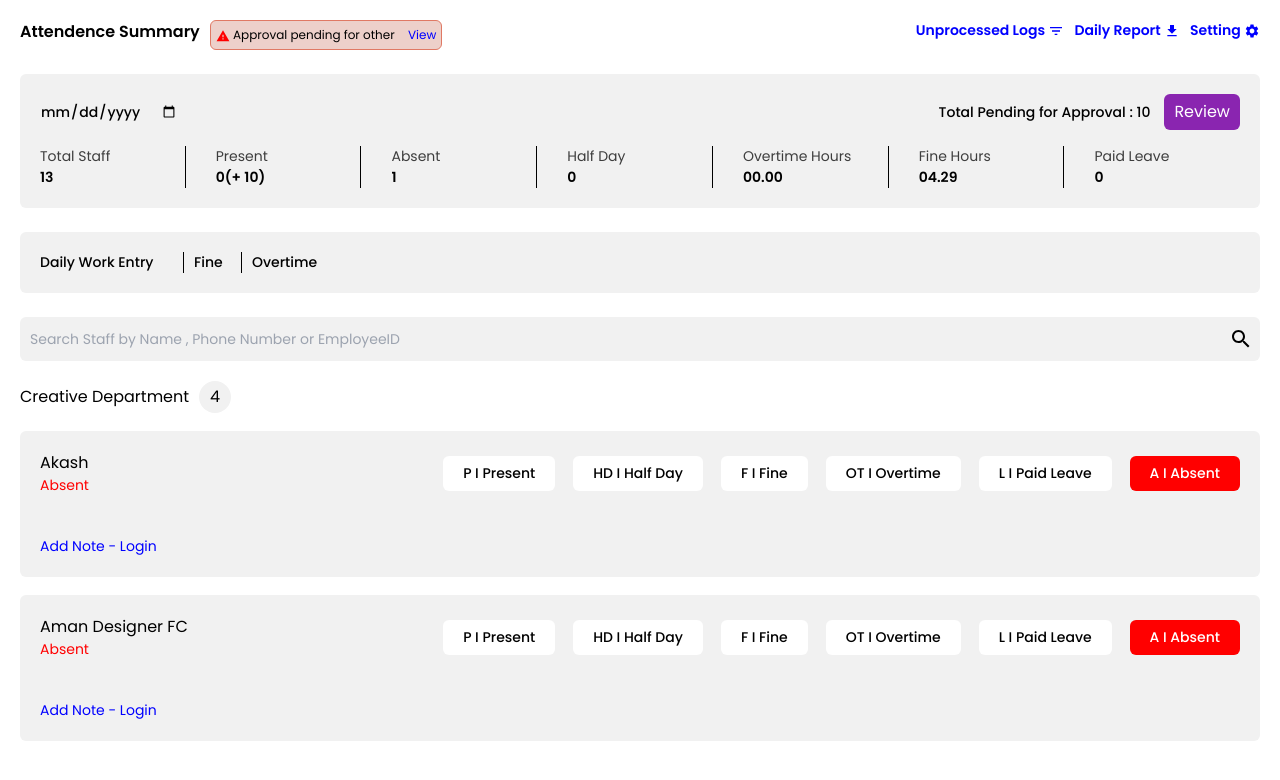
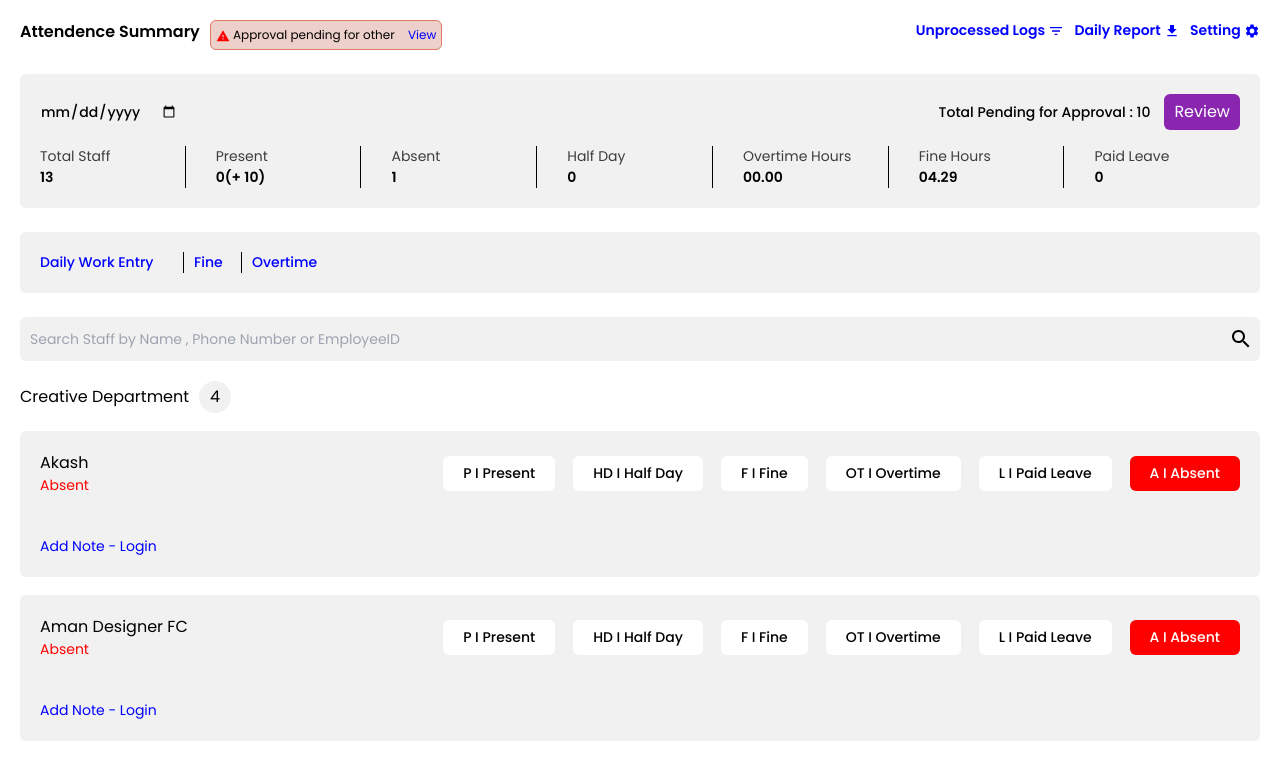
Before and after one commit to priya295/flowchanger.ai, a React (Create React App) app: page /attendence_summary in a window 1280 px wide. Shown: the top 780 px of the page. Built offline with nearby package versions, Linux system fonts and the light colour scheme.

Commit message:
Resolve conflict

```diff
--- a/src/Admin/Components/Attendance/Attendence_summary.jsx
+++ b/src/Admin/Components/Attendance/Attendence_summary.jsx
@@ -70,9 +70,9 @@ function Attendence_summary() {
 
             </div>
             <div className='bg-[#f1f1f1] p-[20px] rounded-md mt-[24px] flex gap-[10px]'>
-                <Link to="/" className='total-staff w-[12%] text-[14px] font-medium'>Daily Work Entry</Link>
-                <Link to="/" className='total-staff w-[4%] text-[14px] font-medium'>Fine</Link>
-                <Link to="/" className=' w-[12%] text-[14px] font-medium'>Overtime</Link>
+                <Link to="/" className='total-staff text-[blue] w-[12%] text-[14px] font-medium'>Daily Work Entry</Link>
+                <Link to="/" className='total-staff text-[blue] w-[4%] text-[14px] font-medium'>Fine</Link>
+                <Link to="/" className=' w-[12%] text-[blue] text-[14px] font-medium'>Overtime</Link>
             </div>
             <div className="relative">
                 <SearchIcon className='absolute top-[34px] right-[7px]' />
@@ -119,12 +119,6 @@ function Attendence_summary() {
                         <button className='btns bg-[#fff] rounded-md text-[14px] font-medium' type='submit'>OT I Overtime</button>
                         <button className='btns bg-[#fff] rounded-md text-[14px] font-medium' type='submit'>L I Paid Leave</button>
                         <button className='btns bg-[red] text-[#fff] rounded-md text-[14px] font-medium' type='submit'>A I Absent</button>
-
-
-
-
-
-
                     </div>
                 </div>
                 <p className='text-[blue] text-[14px] mt-[40px]'>Add Note - Login</p>
```
Also changed, not shown: src/Admin/Components/Task_deatail/NewTask.jsx (+4 -4 lines).
